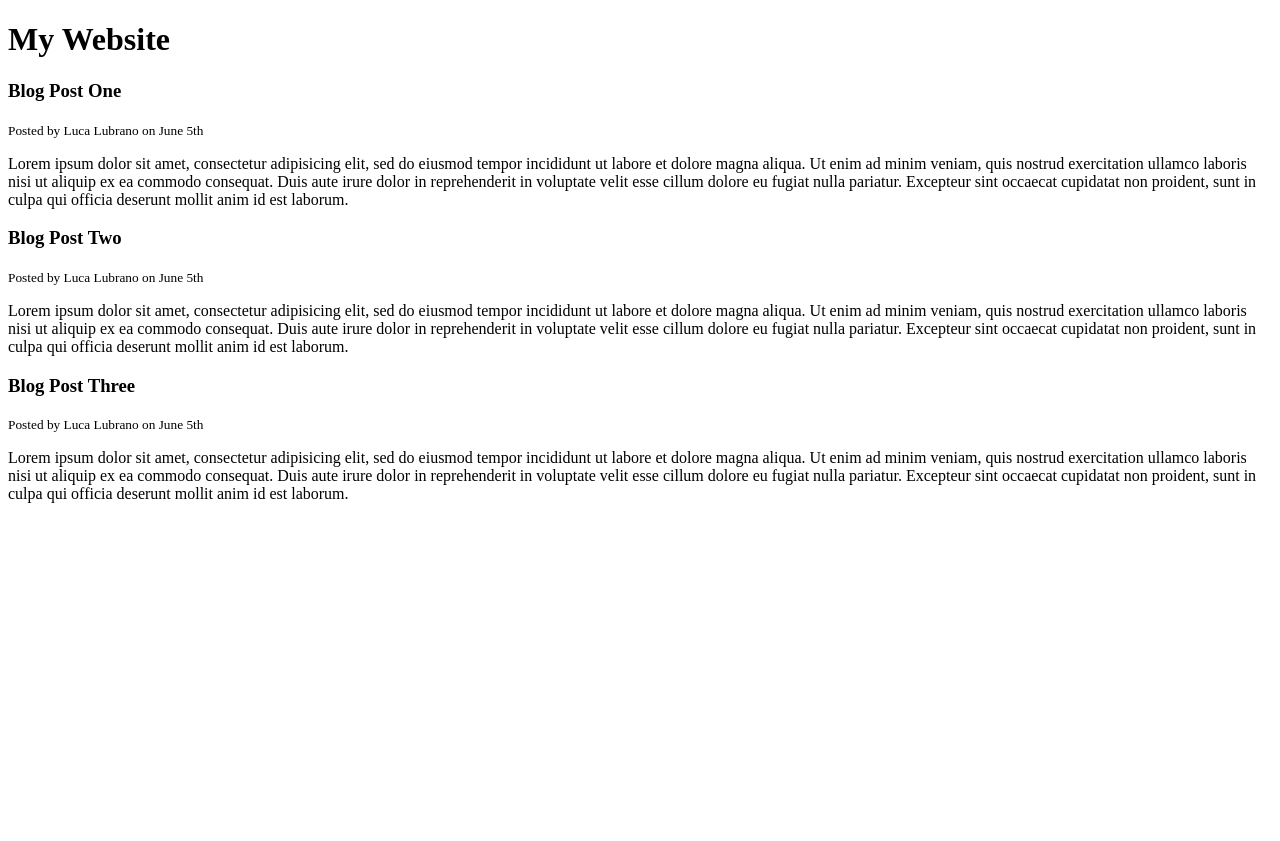
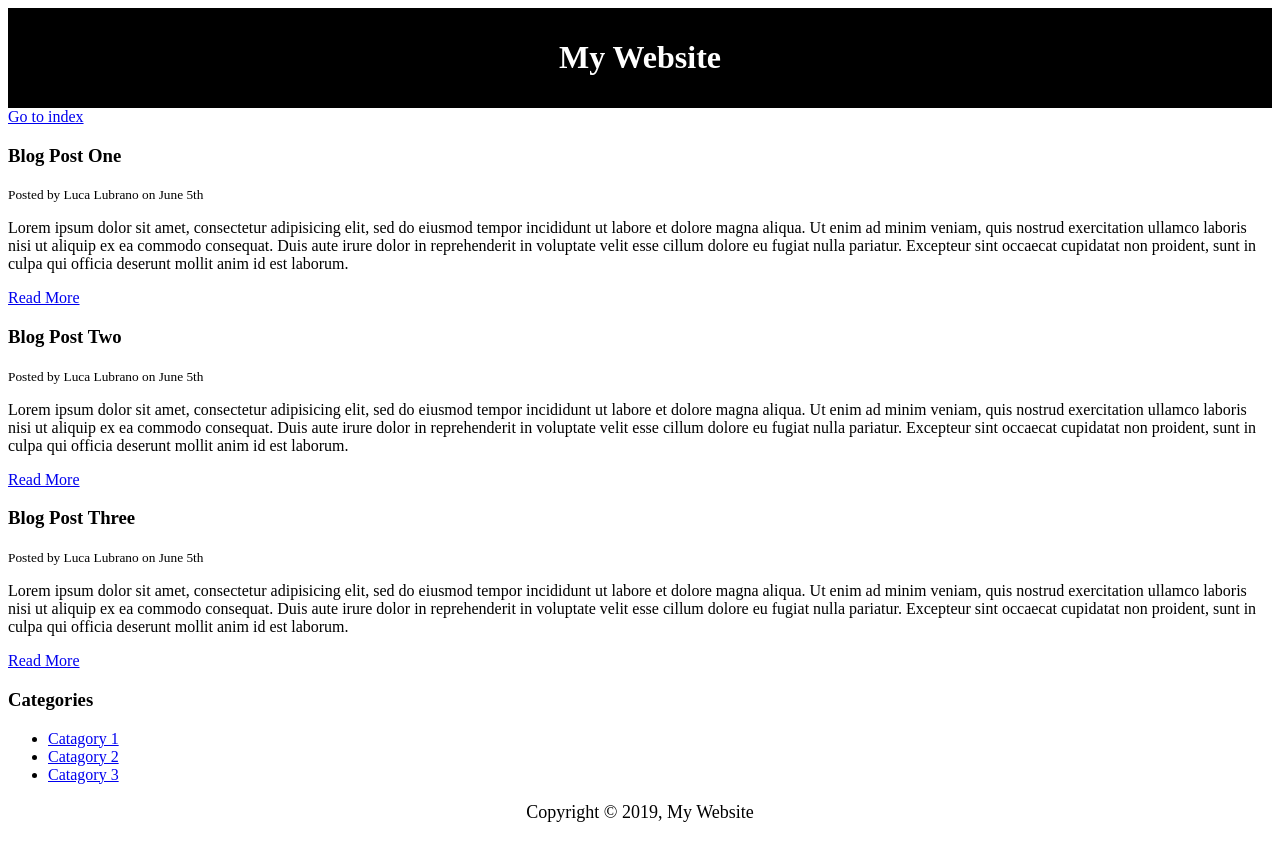
Before and after one commit to hacking-the-mainframe/Learning, a plain HTML site: page Hacking The Mainframe Github Repo/blog.html in a window 1280 px wide. Before the commit the page ends 800 px from the top, so only its background shows below. Drawn offline with Linux system fonts and the light colour scheme.

Commit message:
Update blog.html

```diff
--- a/Hacking The Mainframe Github Repo/blog.html
+++ b/Hacking The Mainframe Github Repo/blog.html
@@ -3,26 +3,65 @@
   <head>
     <meta charset="utf-8">
     <title>My Blog</title>
+    <meta name="description" content="Awesome blog by Luca Lubrano">
+    <meta name="keywords" content="web design blog, web dev blog, HTM">
+    <style type="text/css"media="screen">
+    #main-header{
+      text-align:center;
+      background-color:black;
+      color:white;
+      padding:10px;
+    }
+    #main-footer{
+      text-align: center;
+      font-size: 18px;
+    }
+
+    </style>
   </head>
   <body>
-    <header>
+    <header id="main-header">
       <h1>My Website</h1>
     </header>
+
+    <a href="index.html">Go to index</a>
+
 
     <section>
       <article class="post">
         <h3>Blog Post One</h3>
         <small>Posted by Luca Lubrano on June 5th</small>
         <p>Lorem ipsum dolor sit amet, consectetur  adipisicing elit, sed do eiusmod tempor incididunt ut labore et dolore magna aliqua. Ut enim ad minim veniam, quis nostrud exercitation ullamco laboris nisi ut aliquip ex ea commodo consequat. Duis aute irure dolor in reprehenderit in voluptate velit esse cillum dolore eu fugiat nulla pariatur. Excepteur sint occaecat cupidatat non proident, sunt in culpa qui officia deserunt mollit anim id est laborum.</p>
+        <a href="post.html">Read More</a>
+        </article>
+
         <article class="post">
           <h3>Blog Post Two</h3>
           <small>Posted by Luca Lubrano on June 5th</small>
           <p>Lorem ipsum dolor sit amet, consectetur  adipisicing elit, sed do eiusmod tempor incididunt ut labore et dolore magna aliqua. Ut enim ad minim veniam, quis nostrud exercitation ullamco laboris nisi ut aliquip ex ea commodo consequat. Duis aute irure dolor in reprehenderit in voluptate velit esse cillum dolore eu fugiat nulla pariatur. Excepteur sint occaecat cupidatat non proident, sunt in culpa qui officia deserunt mollit anim id est laborum.</p>
+          <a href="post.html">Read More</a>
+          </article>
+
           <article class="post">
             <h3>Blog Post Three</h3>
             <small>Posted by Luca Lubrano on June 5th</small>
             <p>Lorem ipsum dolor sit amet, consectetur  adipisicing elit, sed do eiusmod tempor incididunt ut labore et dolore magna aliqua. Ut enim ad minim veniam, quis nostrud exercitation ullamco laboris nisi ut aliquip ex ea commodo consequat. Duis aute irure dolor in reprehenderit in voluptate velit esse cillum dolore eu fugiat nulla pariatur. Excepteur sint occaecat cupidatat non proident, sunt in culpa qui officia deserunt mollit anim id est laborum.</p>
+            <a href="post.html">Read More</a>
       </article>
     </section>
+    <aside class="">
+      <h3>Categories</h3>
+      <nav>
+      <ul>
+        <li><a href = "#"> Catagory 1 </a></li>
+        <li><a href = "#"> Catagory 2 </a></li>
+        <li><a href = "#"> Catagory 3 </a></li>
+      </ul>
+    </nav>
+    </aside>
+
+    <footer id="main-footer">
+      <p>Copyright &copy; 2019, My Website </p>
+    </footer>
   </body>
 </html>
```
